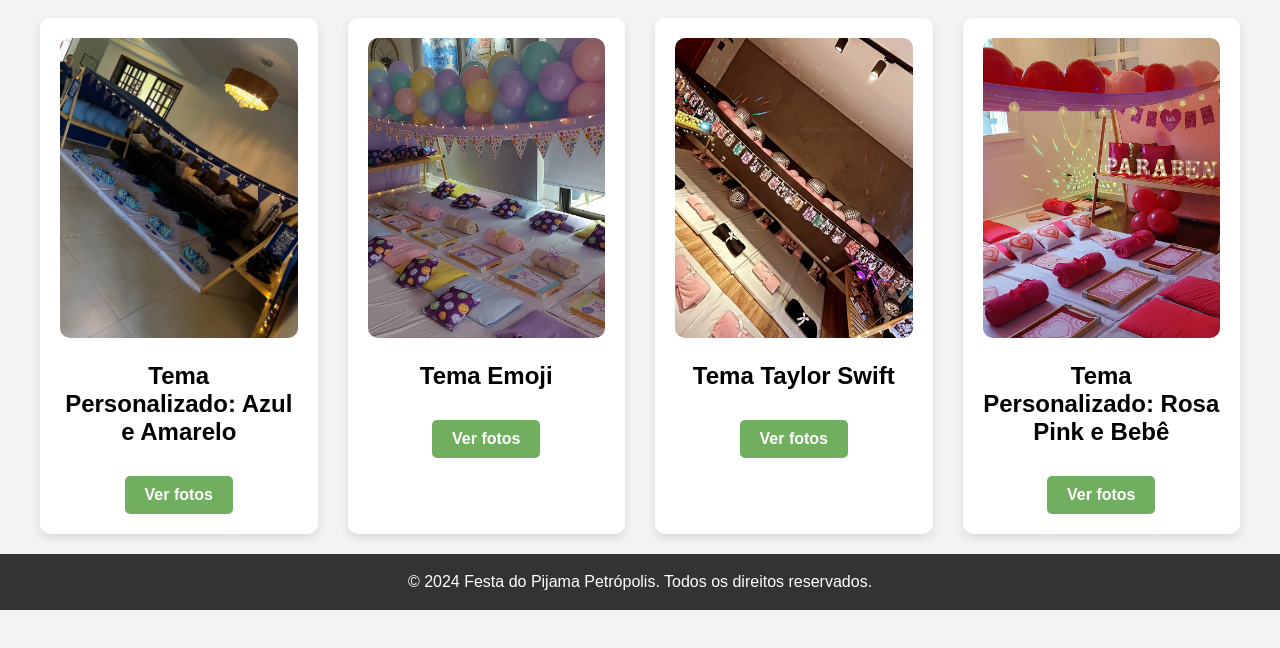
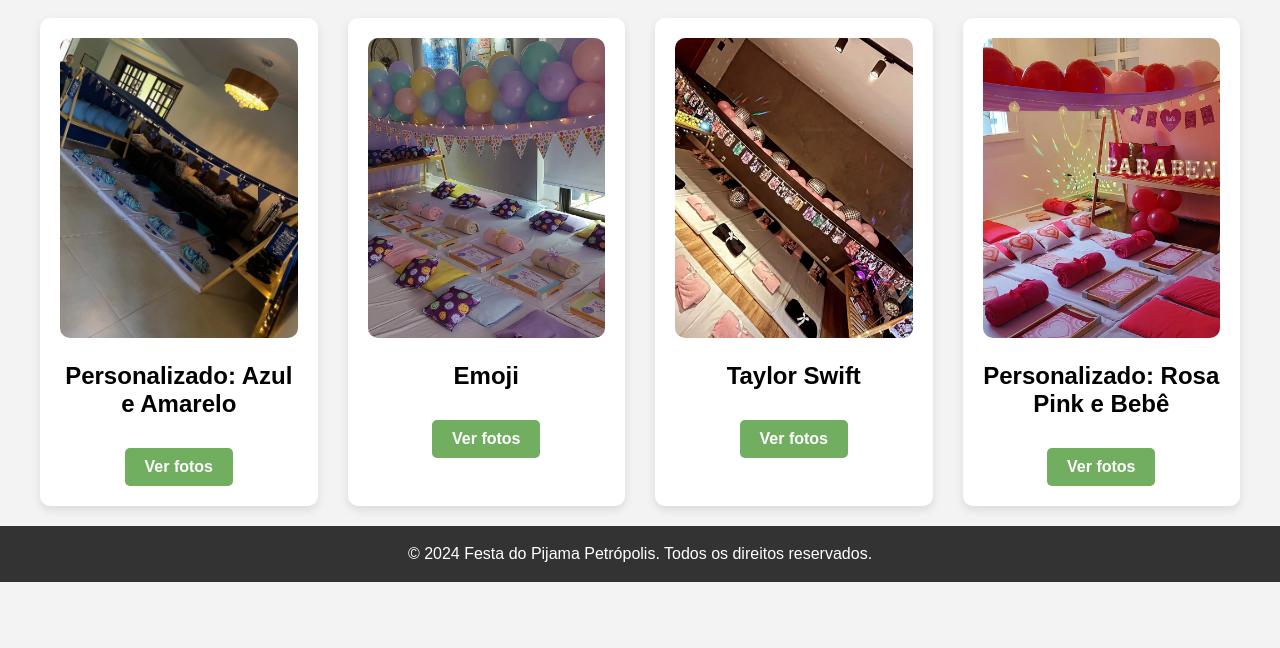
Before and after one commit to vintinls/SiteFestaDoPijama, a website: page meuSite/pages/TendaLouge/tendaLouge.html in a window 1280 px wide. Shown: the part 152-800 px from the top of the page. Drawn offline with Linux system fonts and the light colour scheme.

Commit message:
alteração de texto: simples

```diff
--- a/meuSite/pages/TendaLouge/tendaLouge.html
+++ b/meuSite/pages/TendaLouge/tendaLouge.html
@@ -33,25 +33,25 @@
         <section class="temas">
             <div class="tema-item">
                 <img src="../../img/capaLouge04.jpg" alt="Tema 1" class="tema-image">
-                <h2>Tema Personalizado: Azul e Amarelo</h2>
+                <h2>Personalizado: Azul e Amarelo</h2>
                 <a href="https://www.instagram.com/p/DEvGz_gJwxZ/" target="_blank" class="ver-mais">Ver fotos</a>
             </div>
 
             <div class="tema-item">
                 <img src="../../img/capaLouge03.jpg" alt="Tema 2" class="tema-image">
-                <h2>Tema Emoji</h2>
+                <h2>Emoji</h2>
                 <a href="https://www.instagram.com/p/DDdM3eSJRjo/" target="_blank" class="ver-mais">Ver fotos</a>
             </div>
 
             <div class="tema-item">
                 <img src="../../img/capaLouge02.jpg" alt="Tema 3" class="tema-image">
-                <h2>Tema Taylor Swift</h2>
+                <h2>Taylor Swift</h2>
                 <a href="https://www.instagram.com/p/DDUXJG1JH9R/" target="_blank" class="ver-mais">Ver fotos</a>
             </div>
 
             <div class="tema-item">
                 <img src="../../img/capaLouge01.jpg" alt="Tema 4" class="tema-image">
-                <h2>Tema Personalizado: Rosa Pink e Bebê</h2>
+                <h2>Personalizado: Rosa Pink e Bebê</h2>
                 <a href="https://www.instagram.com/p/DA3dObguU0G/" target="_blank" class="ver-mais">Ver fotos</a>
             </div>
         </section>
```
Also changed, not shown: meuSite/index.html (+1 -1 lines).
